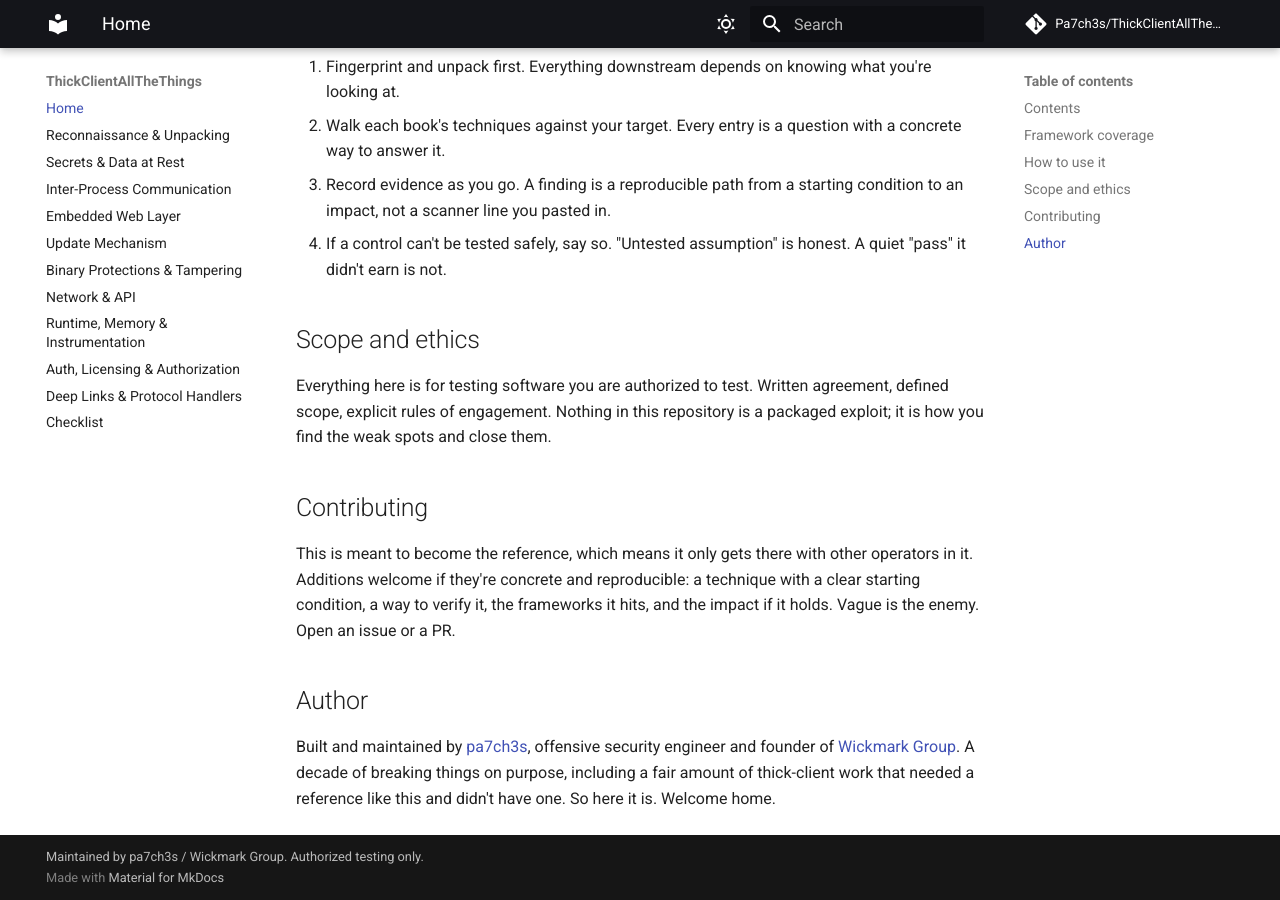
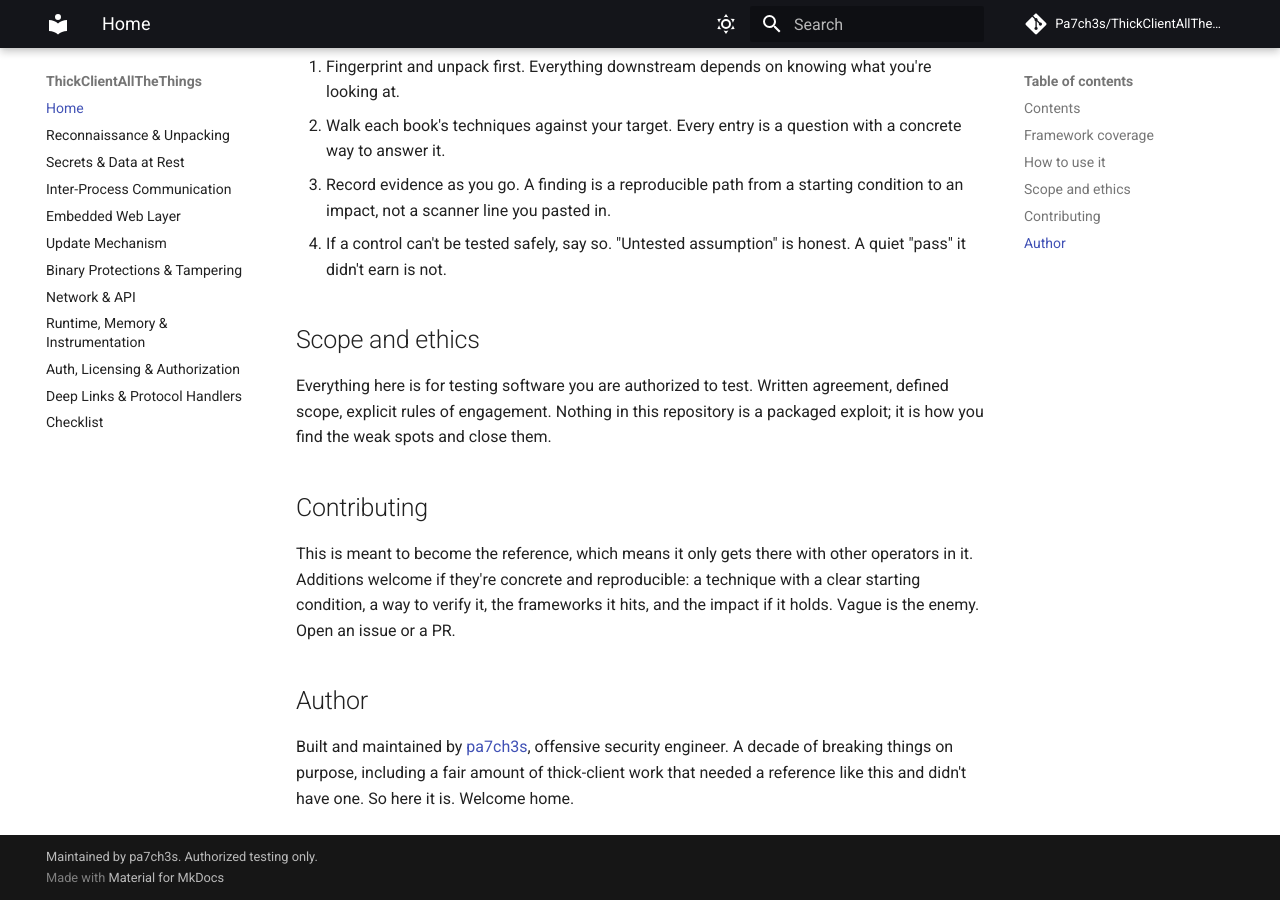
Before and after one commit to Pa7ch3s/ThickClientAllTheThings, an MkDocs documentation site: the page built from docs/index.md, in a window 1280 px wide and 900 px high, scrolled down 1433 px. Built offline with MkDocs 1.6.1 and Material for MkDocs 9.7.7, drawn with Linux system fonts in a browser that asks for light colours; comment, search, counter and statistics services are not loaded.

Commit message:
Attribute to pa7ch3s only

```diff
--- a/docs/index.md
+++ b/docs/index.md
@@ -61,7 +61,6 @@ issue or a PR.
 
 ## Author
 
-Built and maintained by [pa7ch3s](https://github.com/Pa7ch3s), offensive security engineer and
-founder of [Wickmark Group](https://wickmarkgroup.org). A decade of breaking things on purpose,
-including a fair amount of thick-client work that needed a reference like this and didn't have one.
-So here it is. Welcome home.
+Built and maintained by [pa7ch3s](https://github.com/Pa7ch3s), offensive security engineer. A decade
+of breaking things on purpose, including a fair amount of thick-client work that needed a reference
+like this and didn't have one. So here it is. Welcome home.
--- a/mkdocs.yml
+++ b/mkdocs.yml
@@ -3,7 +3,7 @@ site_description: The desktop-app security testing reference nobody wrote down.
 site_url: https://pa7ch3s.github.io/ThickClientAllTheThings/
 repo_url: https://github.com/Pa7ch3s/ThickClientAllTheThings
 repo_name: Pa7ch3s/ThickClientAllTheThings
-copyright: Maintained by pa7ch3s / Wickmark Group. Authorized testing only.
+copyright: Maintained by pa7ch3s. Authorized testing only.
 
 theme:
   name: material
```
Also changed, not shown: README.md (+1 -2 lines).
